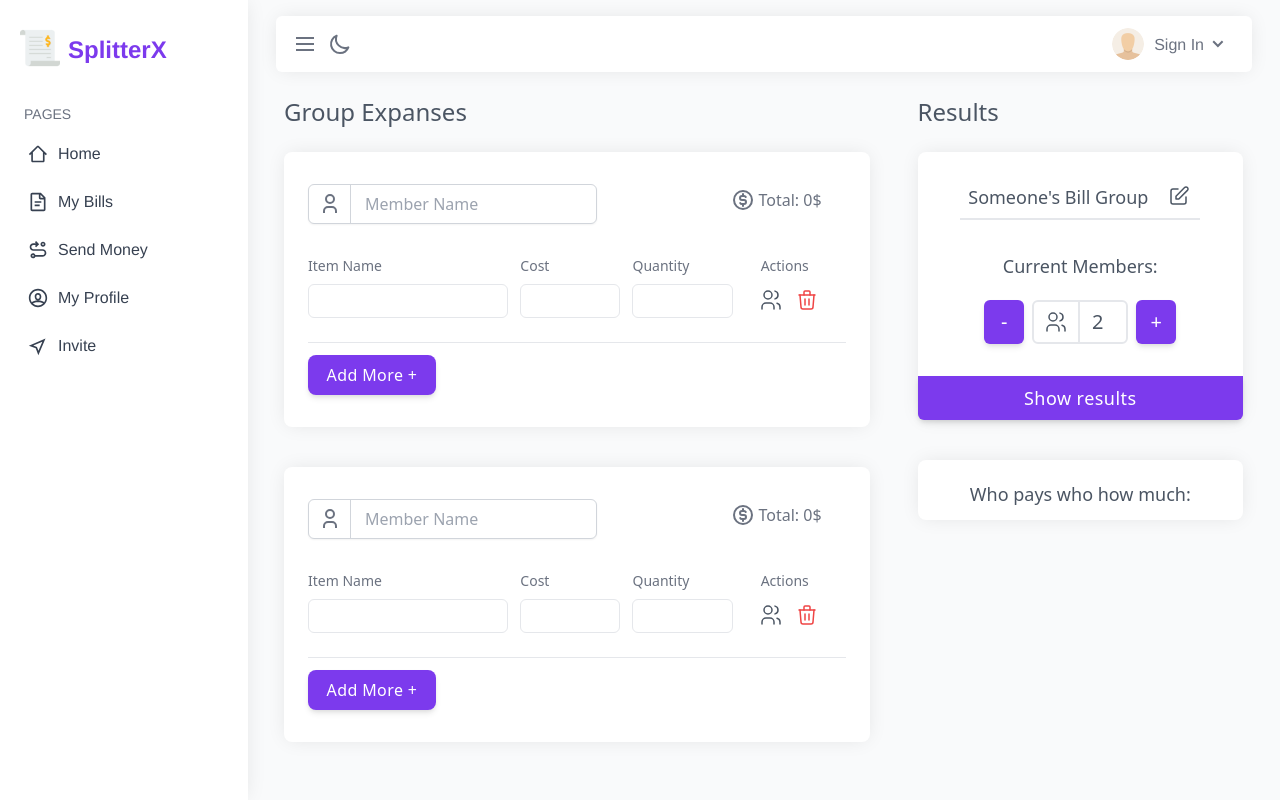
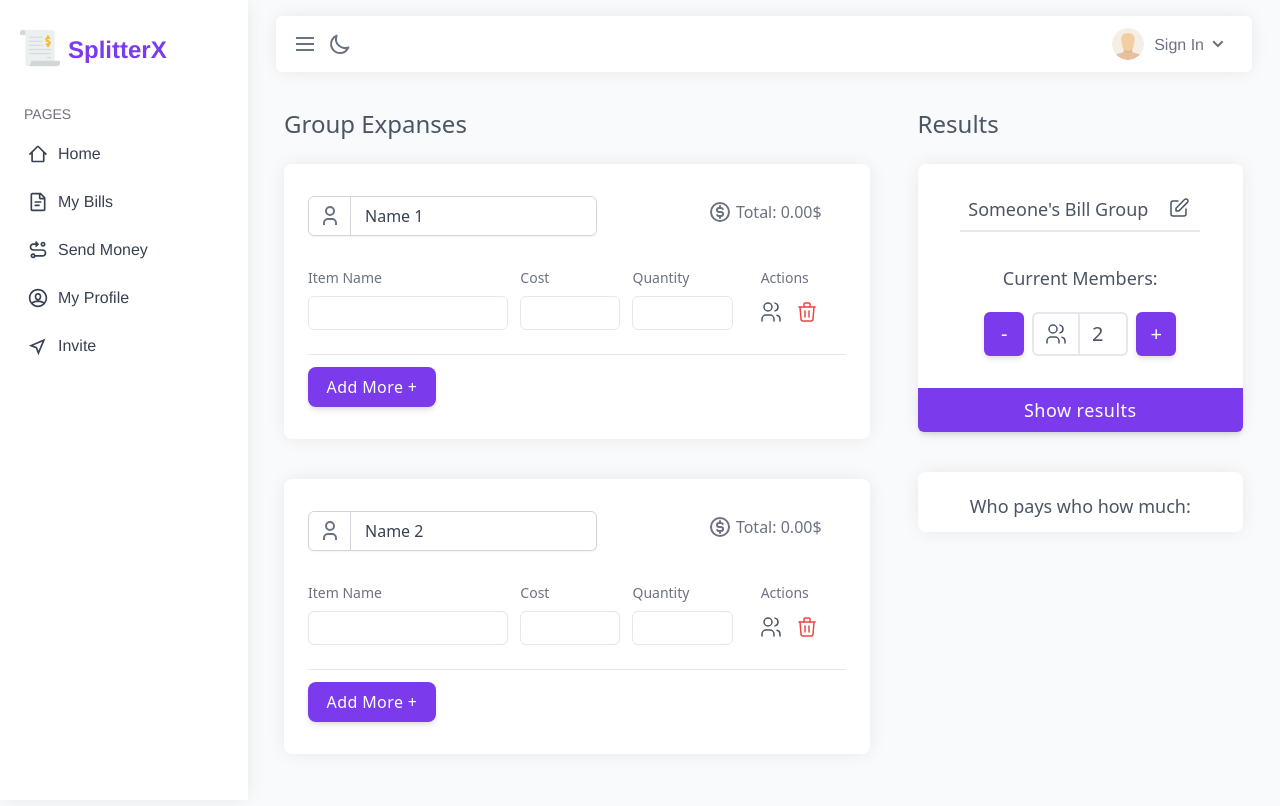
Before and after one commit to yunhaozhu/SpiltterX-UI, a Vue app: page /bill in a window 1280 px wide. Built offline with nearby package versions, Linux system fonts and the light colour scheme.

Commit message:
Share Item Functions

```diff
--- a/src/pages/Bill.vue
+++ b/src/pages/Bill.vue
@@ -65,15 +65,17 @@
                 </div>
                 <div class="w-1/5 pl-3">
                   <div class="flex">
-                    <div class="pl-0.5 pt-1">
-                      <svg xmlns="http://www.w3.org/2000/svg" class="w-6 h-6 stroke-current text-gray-600" viewBox="0 0 24 24" stroke-width="1.5" fill="none" stroke-linecap="round" stroke-linejoin="round">
-                        <path stroke="none" d="M0 0h24v24H0z" fill="none"/>
-                        <circle cx="9" cy="7" r="4" />
-                        <path d="M3 21v-2a4 4 0 0 1 4 -4h4a4 4 0 0 1 4 4v2" />
-                        <path d="M16 3.13a4 4 0 0 1 0 7.75" />
-                        <path d="M21 21v-2a4 4 0 0 0 -3 -3.85" />
-                      </svg>
-                    </div>
+                    <ShareDropdown>
+                      <div class="flex flex-col m-2.5 w-28">
+                        <p class="mt-1 mb-2.5">Who share this?</p>
+                        <div v-for="m in members" :key="m.memberId">
+                          <div class="flex items-center mb-4 cursor-pointer">
+                            <input :id="m.memberId" type="checkbox" class="text-purple-600 cursor-pointer" v-model="item.share[m.memberId]">
+                            <label :for="m.memberId" class="ml-2.5 text-sm font-medium overflow-clip cursor-pointer">{{ m.memberName }}</label>
+                          </div>
+                        </div>
+                      </div>
+                    </ShareDropdown>
                     <div class="pt-1 pl-3 cursor-pointer" @click="removeItem(member.memberId, itemIndex)">
                       <svg xmlns="http://www.w3.org/2000/svg" class="w-6 h-6 stroke-current text-red-500" viewBox="0 0 24 24" stroke-width="1.5" fill="none" stroke-linecap="round" stroke-linejoin="round">
                         <path stroke="none" d="M0 0h24v24H0z" fill="none"/>
@@ -166,36 +168,31 @@
 </template>
 
 <script>
+import ShareDropdown from "@/pages/components/ShareDropdown";
 export default {
   name: "Bill",
+  components: {ShareDropdown},
   data() {
     return {
       billName: "Someone's Bill Group",
-      memberCount: 2,
+      memberCount: 1,
       totals: [0, 0],
       members: [{
         memberId: 0,
-        memberName: "",
+        memberName: "Name 1",
         nextItem: 1,
         items: [{
           itemId: 0,
           itemName: "",
           cost: null,
           quantity: null,
-          share: [0,1]}]
-      },
-        {
-          memberId: 1,
-          memberName: "",
-          nextItem: 0,
-          items: [{
-            itemId: 1,
-            itemName: "",
-            cost: null,
-            quantity: null,
-            share: [1]}]
-        }],
+          share: [true,true]}]
+      }],
     }
+  },
+  mounted() {
+    this.updateTotal(0);
+    this.addMember(1)
   },
   methods: {
     submitBill() {
@@ -218,7 +215,11 @@ export default {
     },
     addItem(memberId) {
       this.members[memberId].items.push({
-        itemId: this.members[0].nextItem
+        itemId: this.members[0].nextItem,
+        itemName: "",
+        cost: null,
+        quantity: null,
+        share: [true,true],
       })
       this.members[0].nextItem = this.members[0].nextItem + 1
     },
@@ -229,14 +230,14 @@ export default {
       for (let i = 0; i < count; i++) {
         this.members.push({
           memberId: this.memberCount,
-          memberName: "",
+          memberName: "Name " + (this.memberCount+1),
           nextItem: 0,
           items: [{
             itemId: 0,
             itemName: "",
             cost: null,
             quantity: null,
-            share: [1]}]
+            share: [true, true]}]
         })
         this.totals[this.memberCount] = 0;
         this.updateTotal(this.memberCount);
@@ -244,7 +245,7 @@ export default {
       }
     },
     removeMember() {
-      if(this.memberCount > 1) {
+      if(this.memberCount > 2) {
         this.totals.pop()
         this.memberCount = this.memberCount - 1;
         this.members.pop();
--- /dev/null
+++ b/src/pages/components/ShareDropdown.vue
@@ -0,0 +1,52 @@
+<template>
+  <div class="relative inline-flex">
+    <button ref="trigger" class="pl-0.5 pt-1" @click.prevent="dropdownOpen = !dropdownOpen">
+      <svg xmlns="http://www.w3.org/2000/svg" class="w-6 h-6 stroke-current text-gray-600" viewBox="0 0 24 24" stroke-width="1.5" fill="none" stroke-linecap="round" stroke-linejoin="round">
+        <path stroke="none" d="M0 0h24v24H0z" fill="none"/>
+        <circle cx="9" cy="7" r="4" />
+        <path d="M3 21v-2a4 4 0 0 1 4 -4h4a4 4 0 0 1 4 4v2" />
+        <path d="M16 3.13a4 4 0 0 1 0 7.75" />
+        <path d="M21 21v-2a4 4 0 0 0 -3 -3.85" />
+      </svg>
+    </button>
+    <transition
+        enter-active-class="transition ease-in-out duration-200 transform"
+        enter-class="opacity-0 translate-y-2"
+        enter-to-class="opacity-100 translate-y-0"
+        leave-active-class="transition ease-out duration-200"
+        leave-class="opacity-100"
+        leave-to-class="opacity-0"
+    >
+      <div v-show="dropdownOpen" ref="dropdown" class="z-10 absolute top-full mt-1.5 min-w-36 bg-white border border-gray-200 rounded shadow-lg overflow-hidden">
+        <slot></slot>
+      </div>
+    </transition>
+  </div>
+</template>
+
+<script>
+export default {
+  name: "ShareDropdown",
+  data() {
+    return {
+      dropdownOpen : false,
+    }
+  },
+  methods: {
+    mouseHandler({target}){
+      let dropRef = this.$refs.dropdown;
+      let triggerRef = this.$refs.trigger;
+      if(!this.dropdownOpen || dropRef.contains(target) || triggerRef.contains(target))
+        return;
+      this.dropdownOpen = false;
+    }
+  },
+  mounted() {
+    document.addEventListener('click', this.mouseHandler)
+  }
+}
+</script>
+
+<style scoped>
+
+</style>
--- a/src/views/Dashboard.vue
+++ b/src/views/Dashboard.vue
@@ -1,7 +1,7 @@
 <template>
   <div class="flex w-screen bg-gray-50">
     <SideBar></SideBar>
-    <div class="flex-col flex-1">
+    <div class="flex flex-col flex-1">
       <NavBar></NavBar>
       <router-view/>
     </div>
```
